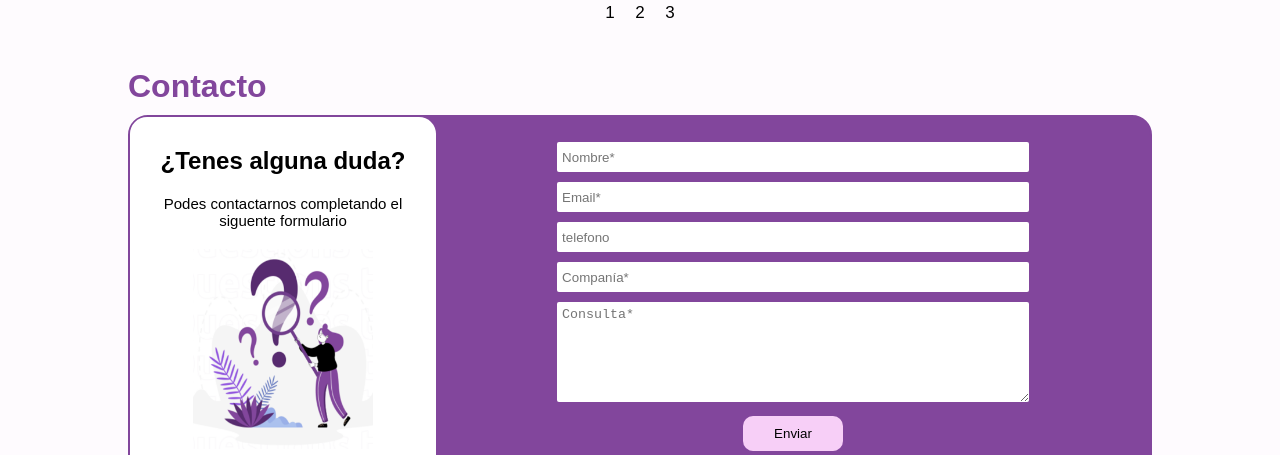
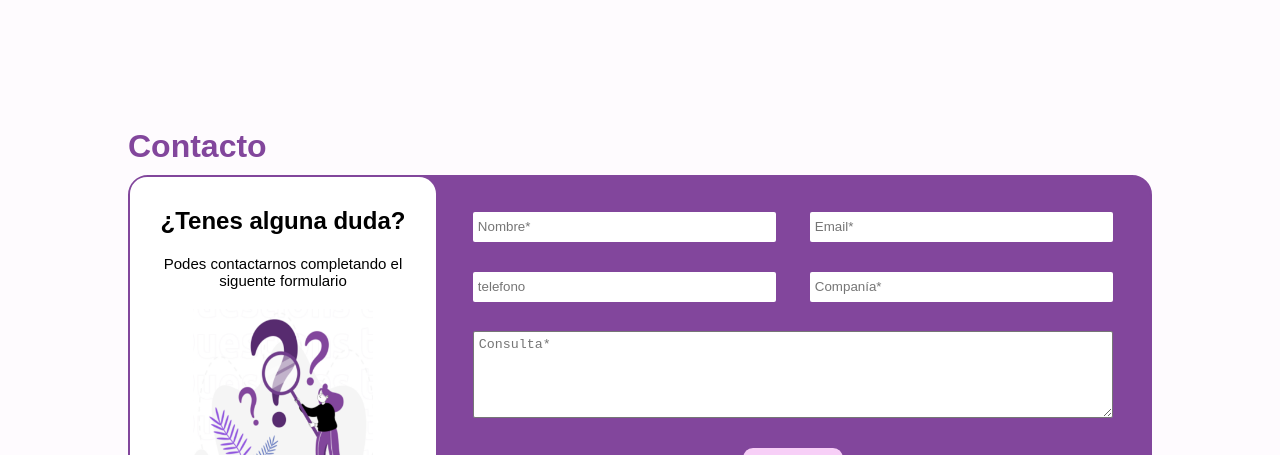
Before and after one commit to DamianSola/Infinium-Analytics, a Next.js app: page / in a window 1280 px wide. Shown: the part 2345-2800 px from the top of the page. Built offline with nearby package versions, Linux system fonts and the light colour scheme.

Commit message:
footer y contact terminados

```diff
--- a/src/Components/About/style.module.css
+++ b/src/Components/About/style.module.css
@@ -1,7 +1,6 @@
 .about{
     display: block;
-    /* margin: 50px 0px; */
-    padding: 70px 0px 30px 0px;
+    padding: 70px 0px 0px 0px;
     text-align: left;
     height: 100%;
     width: 100%;
@@ -9,6 +8,7 @@
 
 .title{
     /* font-size: 40px; */
+    margin: 10px 0;
     color: var(--dark-color-rgb);
 }
 
--- a/src/Components/Contact/style.module.css
+++ b/src/Components/Contact/style.module.css
@@ -1,8 +1,9 @@
 .container{
     display: block;
+    padding: 70px 0px 0px 0px;
 }
 .title{
-    /* font-size: 40px; */
+    margin: 10px 0;
     color: var(--dark-color-rgb);
 }
 
@@ -14,16 +15,12 @@
     border: solid 2px var(--dark-color-rgb);
 }
 
-/* .foto{
-    margin: auto;
-} */
 
 .contactUs{
     background-color: white;
     border-radius: 17px;
     width: 30%;
     padding: 10px;
-    /* align-items: center; */
     color: black;
     text-align: center;
 
@@ -45,15 +42,15 @@
 }
 
 .form{
+   display: flex;
+   flex-wrap: wrap;
     padding: 20px;
     width: 70%;
-    text-align: center;
-    /* margin: 20px; */
 }
 
 .form input{
-    width: 70%;
-    margin: 5px;
+    width: 45%;
+    margin: auto;
     padding: 5px;
     height: 30px;
     border-style: none;
@@ -61,20 +58,17 @@
 }
 
 .form textarea{
-    width: 70%;
-    height: 100px;
+    width: 95%;
     padding: 5px;
-    border-style: none;
     border-radius: 2px;
-    margin: 5px;
-    height: 100px;
+    margin: auto;
 }
 
 .form button{
     padding: 10px;
-    margin: 5px;
+    margin: auto;
     width: 100px;
-    /* background-color: var(--dark-color-rgb); */
+    height: 40px;
     background-color: var(--ligth-color-rgb);
     border-style: none;
     color: black;
@@ -88,10 +82,11 @@
 @media(max-width: 1024px) and (min-width: 601px){
     .form input{
         width: 85%;
-
+        margin: 5px auto;
     }
     .form textarea{
         width: 85%;
+        margin: 5px auto;
     }
 
 }
@@ -111,9 +106,13 @@
 
     .form input{
         width: 80%;
+        margin: 5px auto;
+
     }
 
     .form textarea{
         width: 80%;
+        margin: 5px auto;
+
     }
 }
--- a/src/Components/Footer/index.jsx
+++ b/src/Components/Footer/index.jsx
@@ -13,9 +13,11 @@ const Footer = () => {
                 <Image src={logo} className={style.image} alt="infinium" width="200"/>
                 <section>
                 <p>Encontranos en linkedin</p>
-                <a href="https://www.linkedin.com/in/damiansola" target="_blank" className={style.navbarIcon}  >
+                <a href="https://www.linkedin.com/company/infinium-analytics/" target="_blank" className={style.navbarIcon}  >
                     <FaLinkedin />
                 </a>
+                <a className={style.link} href="https://www.linkedin.com/company/infinium-analytics/" target="_blank">
+                    https://www.linkedin.com/company/infinium-analytics/</a>
                 </section>
             </div>
             <div className={style.bottom}>
--- a/src/Components/Footer/style.module.css
+++ b/src/Components/Footer/style.module.css
@@ -1,13 +1,12 @@
 .footer{
     width: 100%;
-    height: 120px;
+    /* height: 120px; */
     background-color: var(--dark-color-rgb);
 }
 
 .container{
     display: flex;
     height: 70%;
-    /* margin: auto; */
 }
 
 .container section{
@@ -25,9 +24,16 @@
 }
 
 .navbarIcon{
-    font-size: 30px;
-    margin: 30px;
-    color: white
+    font-size: 25px;
+    margin: 0px 10px;
+    color: rgb(236, 236, 236);
+    position: relative;
+    top: 5px;
+}
+
+.link{
+    color: rgb(236, 236, 236);
+    font-size: 15px;
 }
 
 .bottom{
@@ -39,6 +45,21 @@
     color: white;
     bottom: 0;
 }
+
 .bottom p{
     margin: 10px 0;
 }
+
+@media(max-width: 600px){
+
+    .container{
+        flex-direction: column;
+    }
+    .image{
+        margin: 30px auto;
+    }
+
+    .bottom p{
+        text-align: center;
+    }
+}
```
